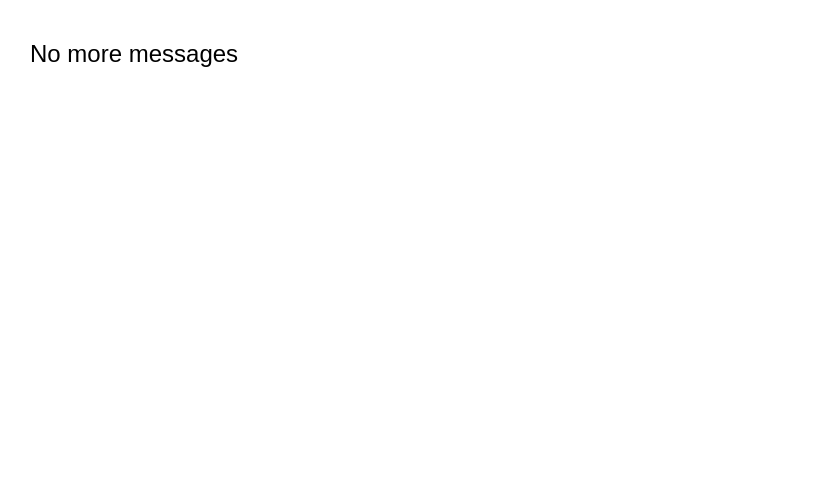
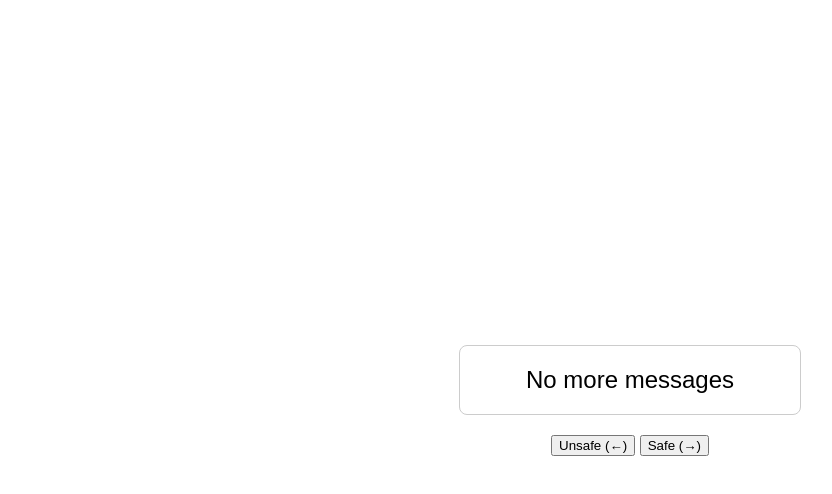
Before and after one commit to BrailleGov/Message-Classification, a website: page public/index.html in a window 1280 px wide. Shown: the whole page, without its empty margins (10-842 px from the left). Drawn offline with Linux system fonts and the light colour scheme; no server answers.

Commit message:
Improve labeling page with animations and auto polling

```diff
--- a/public/index.html
+++ b/public/index.html
@@ -4,24 +4,68 @@
   <meta charset="UTF-8">
   <title>Message Labeler</title>
   <style>
-    body { font-family: Arial, sans-serif; margin: 40px; }
-    #content { font-size: 1.5em; margin-bottom: 20px; }
+    body {
+      font-family: Arial, sans-serif;
+      margin: 0;
+      height: 100vh;
+      display: flex;
+      flex-direction: column;
+      align-items: center;
+      justify-content: center;
+      transition: background-color 0.3s;
+    }
+
+    #box {
+      border: 1px solid #ccc;
+      padding: 20px;
+      border-radius: 8px;
+      min-width: 300px;
+      text-align: center;
+      font-size: 1.5em;
+      transition: transform 0.3s;
+    }
+
+    #controls { margin-top: 20px; }
+
+    .flash-green { background-color: #cfc; }
+    .flash-red { background-color: #fcc; }
   </style>
 </head>
   <body>
-  <div id="content">Loading...</div>
+    <div id="box"><div id="content">Loading...</div></div>
+    <div id="controls">
+      <button id="unsafeBtn">Unsafe (←)</button>
+      <button id="safeBtn">Safe (→)</button>
+    </div>
     <script>
       let current = null;
-    async function getNext() {
+      let poll = null;
+
+      async function getNext(enterDir) {
+        if (poll) { clearTimeout(poll); poll = null; }
         try {
           const res = await fetch('/next');
-        if (!res.ok) { document.getElementById('content').textContent = 'No more messages'; return; }
+          if (!res.ok) {
+            document.getElementById('content').textContent = 'No more messages';
+            current = null;
+            poll = setTimeout(() => getNext(enterDir), 3000);
+            return;
+          }
           current = await res.json();
+          const box = document.getElementById('box');
+          box.style.transition = 'none';
+          if (enterDir) {
+            box.style.transform = `translateX(${enterDir === 'right' ? '-100vw' : '100vw'})`;
+          }
+          void box.offsetWidth;
+          box.style.transition = 'transform 0.3s';
           document.getElementById('content').textContent = current.content || '[no content]';
+          box.style.transform = 'translateX(0)';
         } catch (e) {
           console.error(e);
         }
       }
+
       async function sendLabel(label) {
         if (!current) return;
         await fetch('/label', {
@@ -29,9 +73,21 @@
           headers: { 'Content-Type': 'application/json' },
           body: JSON.stringify({ id: current.id, label })
         });
+        const box = document.getElementById('box');
+        const body = document.body;
+        const dir = label === 'safe' ? 'right' : 'left';
+        box.style.transform = `translateX(${dir === 'right' ? '100vw' : '-100vw'})`;
+        body.classList.add(label === 'safe' ? 'flash-green' : 'flash-red');
+        setTimeout(() => {
+          body.classList.remove('flash-green');
+          body.classList.remove('flash-red');
+        }, 300);
         current = null;
-      getNext();
+        setTimeout(() => getNext(dir), 300);
       }
+
+      document.getElementById('unsafeBtn').onclick = () => sendLabel('unsafe');
+      document.getElementById('safeBtn').onclick = () => sendLabel('safe');
       document.addEventListener('keydown', (e) => {
         if (e.key === 'ArrowLeft') sendLabel('unsafe');
         if (e.key === 'ArrowRight') sendLabel('safe');
```
Lines whose indentation alone changed are shown as unchanged.
